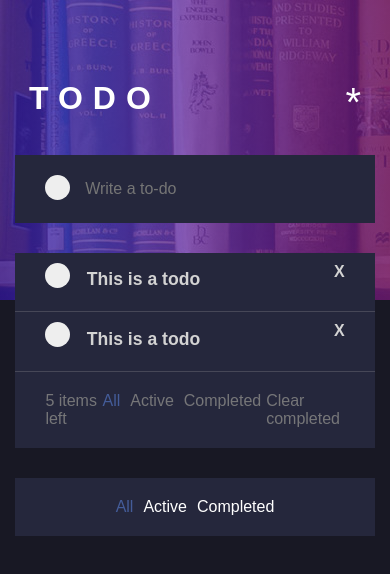
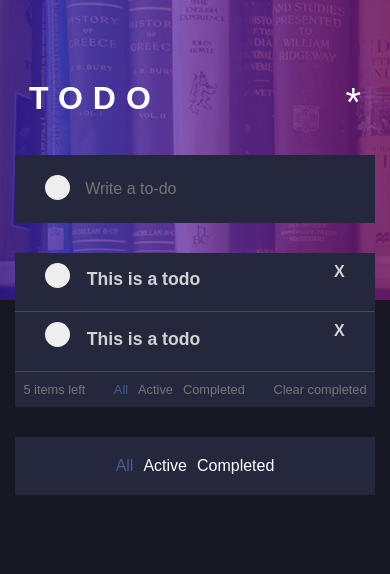
Before and after one commit to Robotron2/TodoReactApp, a React (Create React App) app: page / in a window 390 px wide. Shown: the top 574 px of the page. Built offline with nearby package versions, Linux system fonts and the light colour scheme.

Commit message:
Mini nav media queries set

```diff
--- a/src/App.css
+++ b/src/App.css
@@ -352,3 +352,23 @@ body {
 		padding: -10px;
 	}
 }
+
+/* Mini Nav */
+
+@media (max-width: 525px) {
+	.mini-nav {
+		padding: 10px 15px;
+
+		width: 100%;
+		font-size: 0.9rem;
+	}
+}
+
+@media (max-width: 450px) {
+	.mini-nav {
+		padding: 10px 8px;
+
+		width: 100%;
+		font-size: 0.8rem;
+	}
+}
```
